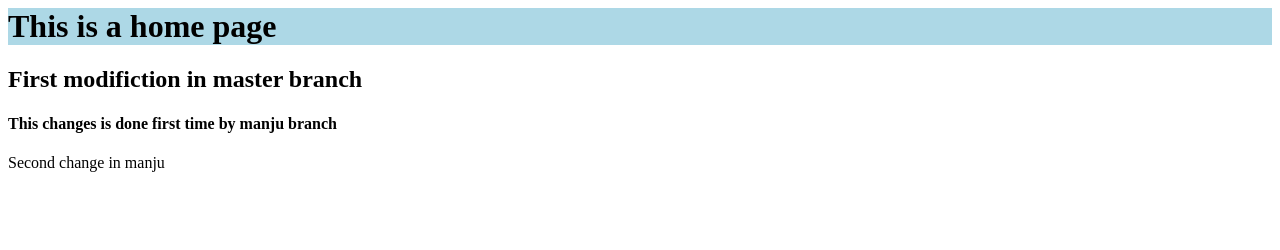
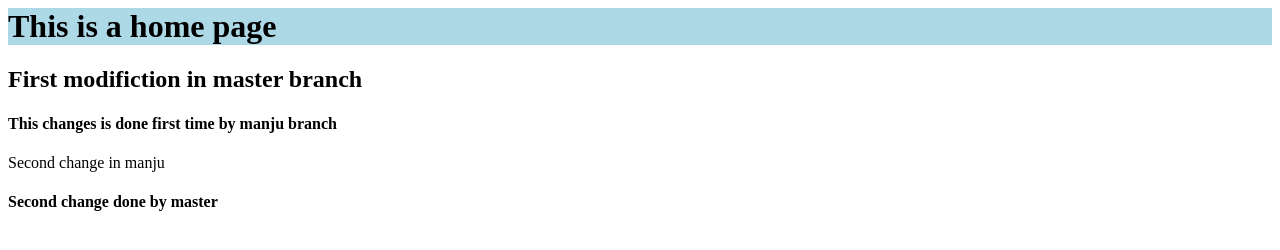
Before and after one commit to swamiajoba/mygp, a plain HTML site: page index.html in a window 1280 px wide. Drawn offline with Linux system fonts and the light colour scheme.

Commit message:
Second change done by master

```diff
--- a/index.html
+++ b/index.html
@@ -9,6 +9,7 @@
        <h2> First modifiction in master branch </h2>
        <h4> This changes is done first time by manju branch </h4
        <h4> Second change in manju </h4>
+	<h4> Second change done by master</h4>
 
   </body>
 </html>
```
